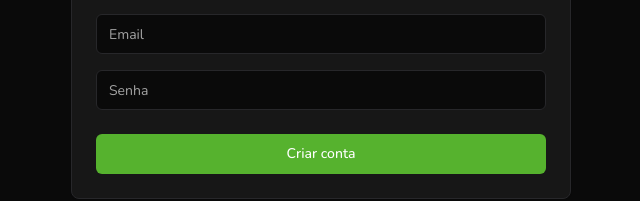
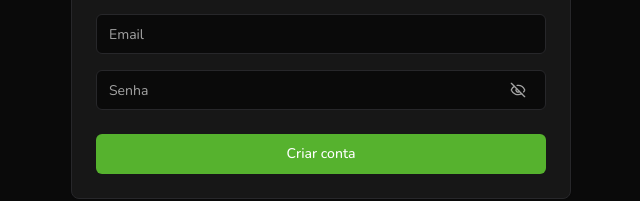
Before and after one commit to caiob77/Fintrack, a React (Vite) app: page /signup in a window 1280 px wide. Shown: the part 379-580 px from the top of the page, without its empty margins (319-959 px from the left). Built offline with nearby package versions, Linux system fonts and the light colour scheme.

Commit message:
feat: enhance signup page with password visibility toggle

```diff
--- a/src/pages/signup.jsx
+++ b/src/pages/signup.jsx
@@ -1,9 +1,12 @@
+import { useState } from 'react'
 import { Link } from 'react-router-dom'
 import { Card, CardHeader, CardTitle, CardDescription, CardContent, CardFooter } from '@/components/ui/card'
 import { Input } from '@/components/ui/input'
 import { Button } from '@/components/ui/button'
+import { EyeIcon, EyeOffIcon } from 'lucide-react'
 
 const SignupPage = () => {
+    const [passwordVisible, setPasswordVisible] = useState(false)
     return (
         <div className="flex flex-col justify-center items-center h-screen w-full">
             <Card className="w-[500px]">
@@ -15,7 +18,15 @@ const SignupPage = () => {
                     <Input type="text" placeholder="Nome" />
                     <Input type="text" placeholder="Sobrenome" />
                     <Input type="email" placeholder="Email" />
-                    <Input type="password" placeholder="Senha" />
+                    <div className="relative">
+                    <Input type={passwordVisible ? "text" : "password"} placeholder="Senha" />
+                    <Button variant="ghost" size="icon"
+                            className="absolute right-2 top-1/2 transform -translate-y-1/2"
+                            onClick={() => setPasswordVisible(!passwordVisible)}
+                            >
+                        {passwordVisible ? <EyeIcon className="text-muted-foreground" /> : <EyeOffIcon className="text-muted-foreground" />}
+                    </Button>
+                    </div>
                 </CardContent>
                 <CardFooter>
                     <Button className="w-full">Criar conta</Button>
```
